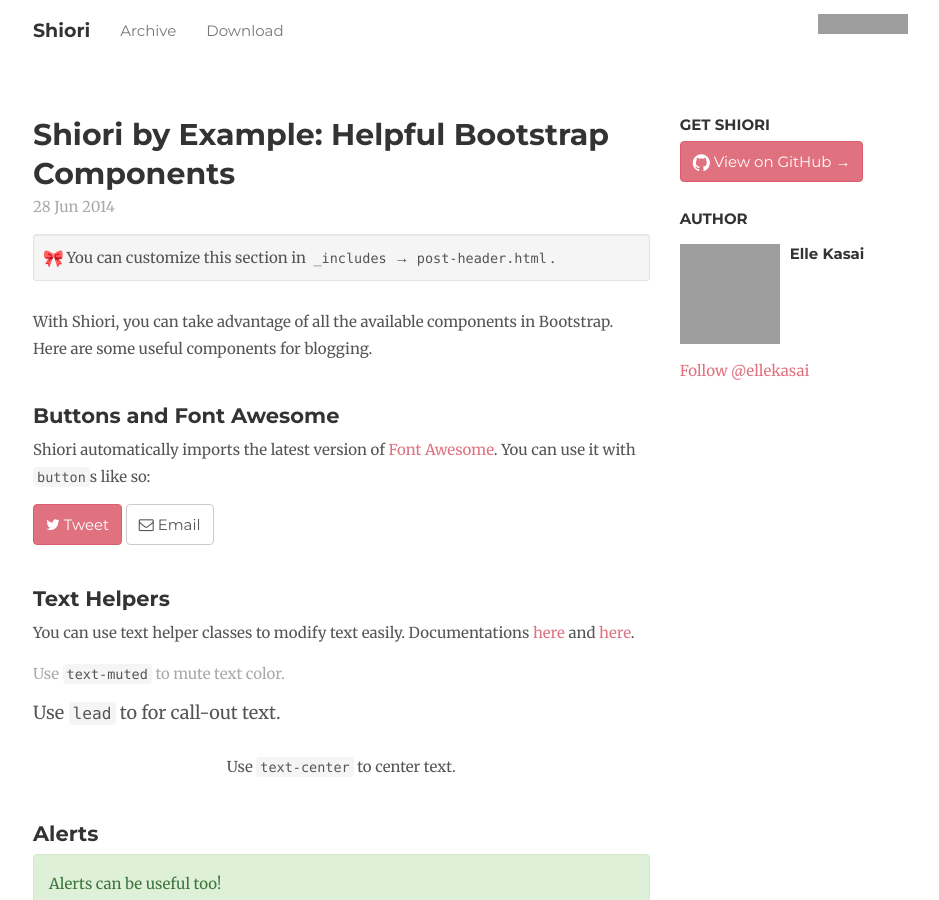
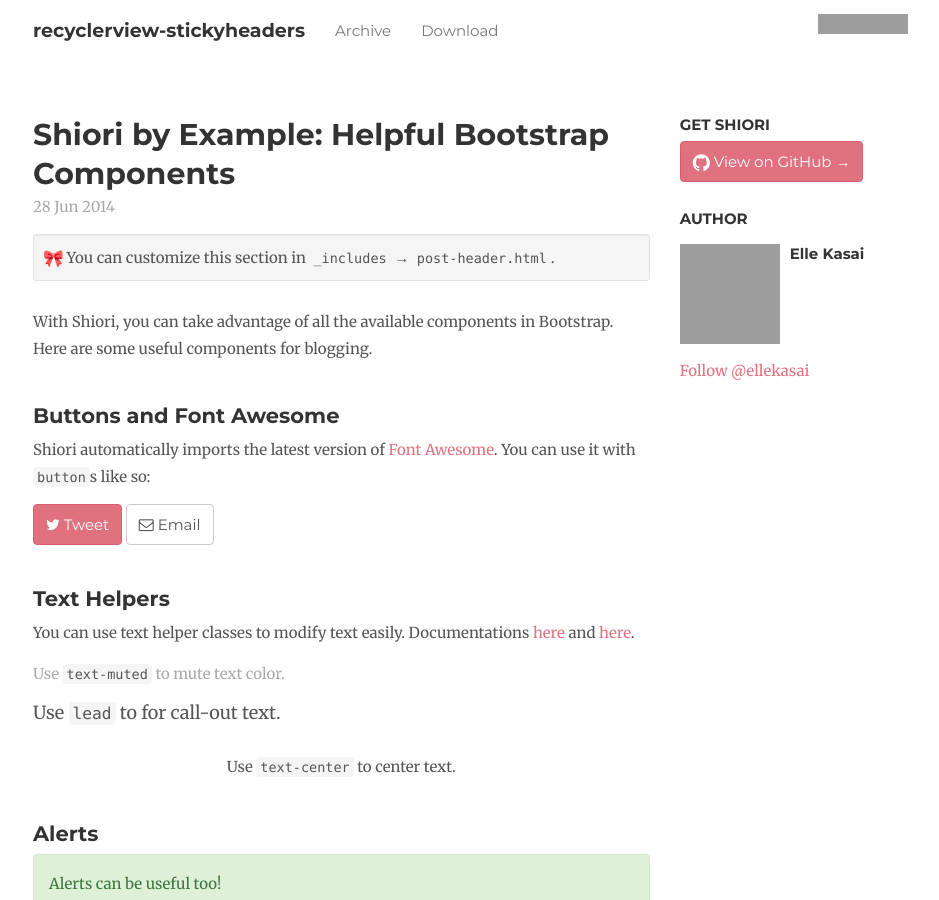
Before and after one commit to eowise/recyclerview-stickyheaders, a Jekyll site: the page built from _posts/2014-06-28-example-bootstrap.md, in a window 1280 px wide and 900 px high, cut to the strip 0-900 px from the top of the window. Shown: the whole strip, without its empty margins (137-1076 px from the left). Built offline with Jekyll 4.4.1, drawn with Linux system fonts in a browser that asks for light colours; nearby versions of some CDN libraries; emoji names are drawn with the system emoji font; comment, search, counter and statistics services are not loaded; grey boxes are pictures that could not be loaded.

Commit message:
Theme config

```diff
--- a/_config.yml
+++ b/_config.yml
@@ -1,6 +1,6 @@
-baseurl: "/shiori" # The subpath of your site. Use "" if you're hosting a blog at the root level.
-url: "http://ellekasai.github.io" # the base hostname & protocol for your site
-title: "Shiori"
+baseurl: "/recyclerview-stickyheaders" # The subpath of your site. Use "" if you're hosting a blog at the root level.
+url: "http://eowise.github.io" # the base hostname & protocol for your site
+title: "recyclerview-stickyheaders"
 
 # This is used by feed.xml. Uncomment if you want to use it.
 # description: "..."
```
